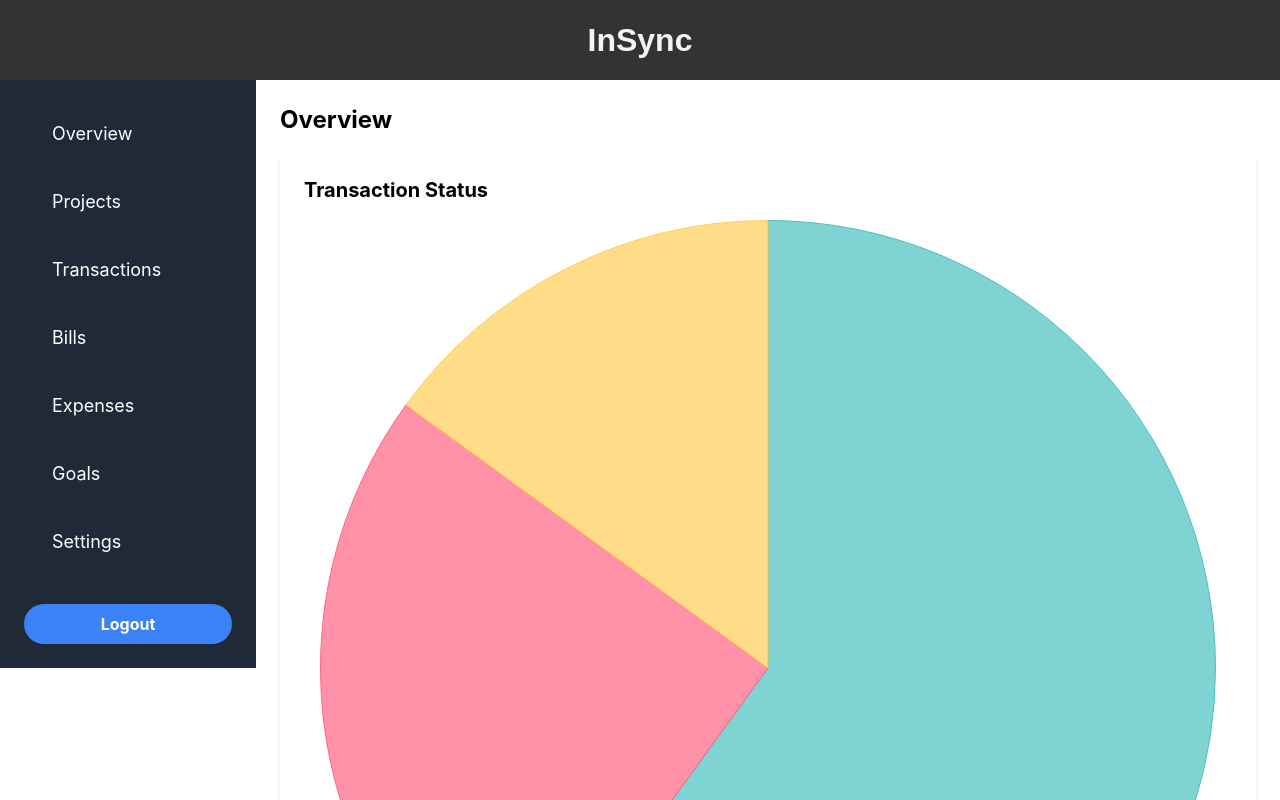
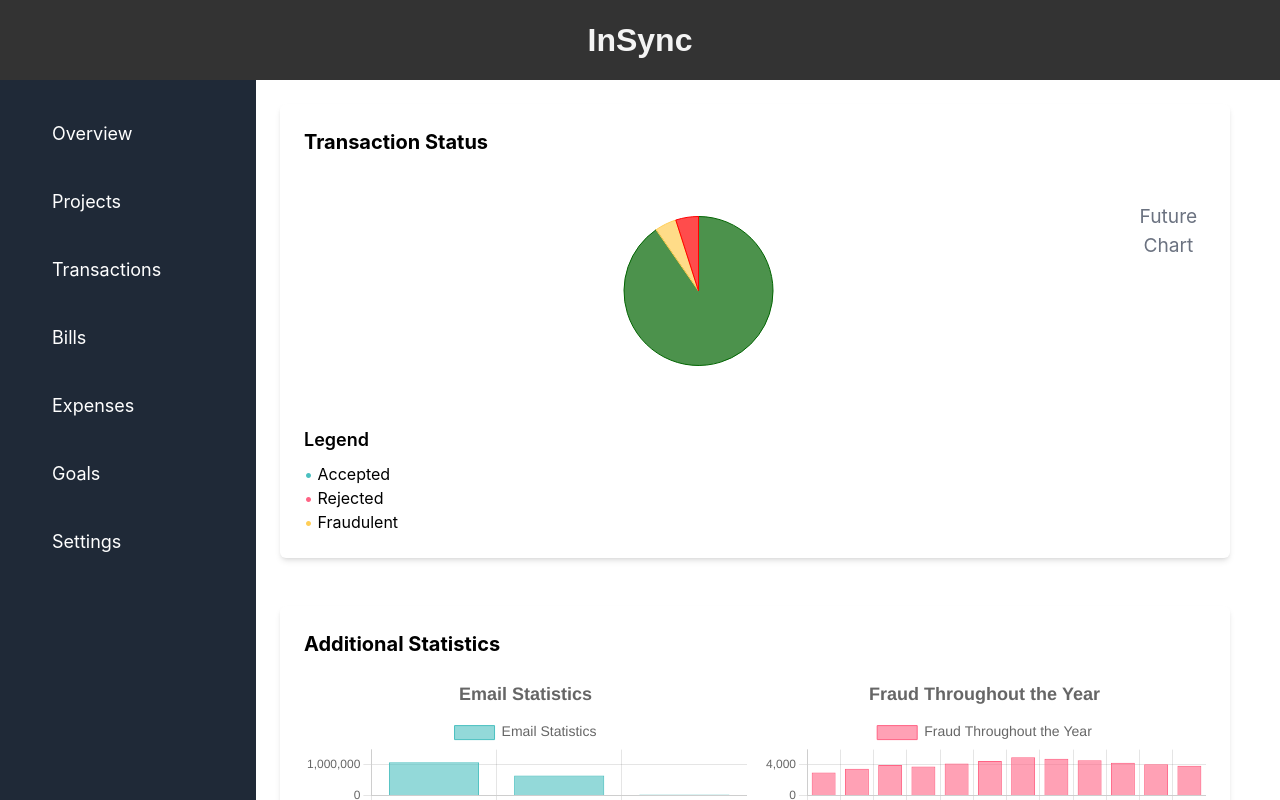
Before and after one commit to Pablxfdez/Infosys-Hackaton, a React (Create React App) app: page /overview in a window 1280 px wide. Shown: the top 800 px of the page. Built offline with nearby package versions, Linux system fonts and the light colour scheme.

Commit message:
finalizing

```diff
--- a/src/App.js
+++ b/src/App.js
@@ -21,14 +21,20 @@ function App() {
     <Router>
       <div className="App">
         <Header />
-        <div className="flex">
+        <div className="flex h-full w-full">
+          <div>
           <Sidebar activeTab={activeTab} setActiveTab={setActiveTab} />
+          </div>
+          <div>
+
           <div className="content flex-1 p-6">
             {loading && (
               <div className="loading-overlay">
                 <div className="loader"></div>
               </div>
             )}
+            <div className="w-full">
+
             <Routes>
               <Route path="/" element={<Home setLoading={setLoading} />} />
               <Route path="/overview" element={<Overview setLoading={setLoading} />} />
@@ -39,8 +45,10 @@ function App() {
               <Route path="/goals" element={<Goals setLoading={setLoading} />} />
               <Route path="/settings" element={<Settings setLoading={setLoading} />} />
             </Routes>
+            </div>
           </div>
         </div>
+      </div>
         <Footer />
       </div>
     </Router>
--- /dev/null
+++ b/src/Components/BarChart.jsx
@@ -0,0 +1,96 @@
+import React from 'react';
+import { Bar } from 'react-chartjs-2';
+import { Chart as ChartJS, CategoryScale, LinearScale, BarElement, Title, Tooltip, Legend } from 'chart.js';
+
+ChartJS.register(CategoryScale, LinearScale, BarElement, Title, Tooltip, Legend);
+
+const BarChart = ({ title }) => {
+  let data;
+  let options;
+
+  const commonOptions = {
+    responsive: true,
+    maintainAspectRatio: false,
+    plugins: {
+      legend: {
+        position: 'top',
+        labels: {
+          font: {
+            size: 14 // Increased font size for legend
+          }
+        }
+      },
+      title: {
+        display: true,
+        text: title,
+        font: {
+          size: 18 // Increased font size for title
+        }
+      },
+    },
+    scales: {
+      x: {
+        ticks: {
+          font: {
+            size: 12 // Increased font size for x-axis labels
+          }
+        }
+      },
+      y: {
+        beginAtZero: true,
+        ticks: {
+          font: {
+            size: 12 // Increased font size for y-axis labels
+          },
+          callback: function(value) {
+            return value.toLocaleString();
+          }
+        }
+      }
+    }
+  };
+
+  if (title === "Email Statistics") {
+    data = {
+      labels: ['Num Emails Sent', 'Num Emails Replied', 'Num Fraud Replies'],
+      datasets: [
+        {
+          label: title,
+          data: [1090000, 654000, 38150],
+          backgroundColor: 'rgba(75, 192, 192, 0.6)',
+          borderColor: 'rgba(75, 192, 192, 1)',
+          borderWidth: 1,
+        },
+      ],
+    };
+    options = {
+      ...commonOptions,
+      // Add any specific options for this chart here
+    };
+  } else if (title === "Fraud Throughout the Year") {
+    data = {
+      labels: ['Jan', 'Feb', 'Mar', 'Apr', 'May', 'Jun', 'Jul', 'Aug', 'Sep', 'Oct', 'Nov', 'Dec'],
+      datasets: [
+        {
+          label: title,
+          data: [3000, 3500, 4000, 3800, 4200, 4500, 5000, 4800, 4600, 4300, 4100, 3900],
+          backgroundColor: 'rgba(255, 99, 132, 0.6)',
+          borderColor: 'rgba(255, 99, 132, 1)',
+          borderWidth: 1,
+        },
+      ],
+    };
+    options = {
+      ...commonOptions,
+      // Add any specific options for this chart here
+    };
+  }
+
+  return (
+    <div className="bar-chart-container">
+      <Bar data={data} options={options} />
+    </div>
+  );
+};
+
+export default BarChart;
--- /dev/null
+++ b/src/Components/GreyPieChart.jsx
@@ -0,0 +1,41 @@
+import React from 'react';
+import { Pie } from 'react-chartjs-2';
+import { Chart as ChartJS, ArcElement, Tooltip, Legend } from 'chart.js';
+
+ChartJS.register(ArcElement, Tooltip, Legend);
+
+const GreyPieChart = () => {
+  const data = {
+    labels: ['Coming Soon'],
+    datasets: [
+      {
+        data: [100],
+        backgroundColor: ['rgba(200, 200, 200, 0.8)'],
+        borderColor: ['rgba(180, 180, 180, 1)'],
+        borderWidth: 1,
+      },
+    ],
+  };
+
+  const options = {
+    responsive: true,
+    maintainAspectRatio: false,
+    plugins: {
+      legend: {
+        display: false,
+      },
+      tooltip: {
+        enabled: false,
+      },
+    },
+  };
+
+  return (
+    <div className="grey-pie-chart-container">
+      <Pie data={data} options={options} />
+      <div className="coming-soon-text">Coming Soon</div>
+    </div>
+  );
+};
+
+export default GreyPieChart;
--- a/src/Components/PieChart.jsx
+++ b/src/Components/PieChart.jsx
@@ -6,20 +6,20 @@ ChartJS.register(Title, Tooltip, Legend, ArcElement);
 
 const PieChart = () => {
   const data = {
-    labels: ['Accepted', 'Rejected', 'Fraudulent'],
+    labels: ['Not Fraudulent', 'Potentially Fraudulent', 'Fraudulent'],
     datasets: [
       {
         label: 'Transaction Status',
-        data: [60, 25, 15], // Example data
+        data: [90.35, 4.72, 100-90.35-4.72], // Example data
         backgroundColor: [
-          'rgba(75, 192, 192, 0.7)', // Accepted
-          'rgba(255, 99, 132, 0.7)', // Rejected
-          'rgba(255, 206, 86, 0.7)'  // Fraudulent
+          'rgba(0, 100, 0, 0.7)', // Accepted
+          'rgba(255, 206, 86, 0.7)', // Rejected
+          'rgba(255, 0, 0, 0.7)'  // Fraudulent
         ],
         borderColor: [
-          'rgba(75, 192, 192, 1)',
-          'rgba(255, 99, 132, 1)',
-          'rgba(255, 206, 86, 1)'
+          'rgba(0, 100, 0, 1)',
+          'rgba(255, 206, 86, 1)',
+          'rgba(255, 0, 0, 1)'
         ],
         borderWidth: 1,
       },
@@ -28,9 +28,10 @@ const PieChart = () => {
 
   const options = {
     responsive: true,
+    maintainAspectRatio: false,
     plugins: {
       legend: {
-        position: 'bottom',
+        display: false, // Hide the legend as we're using a custom one
       },
       tooltip: {
         callbacks: {
--- a/src/Components/SideBar.jsx
+++ b/src/Components/SideBar.jsx
@@ -13,7 +13,7 @@ function Sidebar({ activeTab, setActiveTab }) {
   ];
 
   return (
-    <div className="sidebar bg-gray-800 w-64 p-6 text-white h-full flex flex-col">
+    <div className="sidebar bg-gray-800 w-64 p-6 text-white h-full flex flex-col justify-between">
       <ul className="flex-1">
         {tabs.map((tab) => (
           <li key={tab.id} className={`cursor-pointer p-4 mb-2 rounded-md hover:bg-gray-700 ${activeTab === tab.id ? 'bg-gray-700' : ''}`}>
--- a/src/Components/pages/Loading.css
+++ b/src/Components/pages/Loading.css
@@ -3,6 +3,7 @@
     flex-direction: column;
     align-items: center;
     justify-content: center;
+    padding-left: 500px;
     height: 100vh;
     padding-bottom: '100px';
   }
@@ -25,7 +26,7 @@
 
   p {
     margin-top: 30px;
-    padding-left: 20px;
+    padding-left: 25%;
     padding-bottom: 150px;
     font-size: 1.2rem;
     color: #3498db;
--- a/src/Components/pages/Overview.css
+++ b/src/Components/pages/Overview.css
@@ -1,26 +1,45 @@
-.pie-chart-container {
-    position: relative;
-    height: 150px; /* Adjust height to make the chart smaller */
-    width: 150px; /* Adjust width to make the chart smaller */
-    margin: 0 auto; /* Center the chart */
+.container {
+  max-width: 1200px;
+  margin: 0 auto;
 }
 
-  .pie-chart-container canvas {
-    height: 30% !important; /* Ensure the chart fits the container */
-    width: 30% !important;  /* Ensure the chart fits the container */
+.pie-chart-wrapper {
+  height: 300px;
+  width: 100%;
+  position: relative;
 }
 
-  .pie-chart-legend {
-    margin-top: 1rem;
-    text-align: center; /* Center align the legend */
+.bar-chart-wrapper {
+  height: 400px;
+  width: 100%;
+  position: relative;
 }
 
 .pie-chart-legend ul {
   list-style: none;
   padding: 0;
+  display: flex;
+  justify-content: center;
+  flex-wrap: wrap;
 }
 
 .pie-chart-legend li {
-    margin-bottom: 0.5rem;
-    font-size: 0.875rem; /* Adjust font size if needed */
+  margin: 0 1rem;
+  font-size: 0.875rem;
 }
+
+.grey-pie-chart-container {
+  position: relative;
+  width: 100%;
+  height: 100%;
+  display: flex;
+  justify-content: center;
+  align-items: center;
+}
+
+.coming-soon-text {
+  position: absolute;
+  font-size: 1.2rem;
+  color: #555;
+  font-weight: bold;
+}
--- a/src/Components/pages/Overview.jsx
+++ b/src/Components/pages/Overview.jsx
@@ -1,20 +1,26 @@
 import React from 'react';
-import PieChart from '../PieChart'; // Adjust the path as needed
+import PieChart from '../PieChart';
+import BarChart from '../BarChart';
 
 const Overview = ({ setLoading }) => {
   React.useEffect(() => {
     setLoading(true);
-    // Simulate a delay for loading state
-    setTimeout(() => setLoading(false), 1000);
+    setTimeout(() => setLoading(false), 500);
   }, [setLoading]);
 
   return (
-    <div>
-      <h1 className="text-2xl font-bold mb-4">Overview</h1>
+    <div className="w-fit">
       <div className="grid grid-cols-1 gap-6">
         <div className="bg-white rounded-md shadow-md p-6">
           <h2 className="text-xl font-bold mb-4">Transaction Status</h2>
-          <PieChart />
+          <div className="flex justify-between items-center">
+            <div className="pie-chart-container w-full">
+              <PieChart />
+            </div>
+            <div className="placeholder-chart">
+              <p className="text-center text-gray-500">Future Chart</p>
+            </div>
+          </div>
           <div className="mt-4 pie-chart-legend">
             <h3 className="text-lg font-semibold mb-2">Legend</h3>
             <ul>
@@ -24,6 +30,13 @@ const Overview = ({ setLoading }) => {
             </ul>
           </div>
         </div>
+        <div className="bg-white rounded-md shadow-md p-6 mt-6">
+          <h2 className="text-xl font-bold mb-4">Additional Statistics</h2>
+          <div className="grid grid-cols-2 gap-4">
+            <BarChart title="Email Statistics" />
+            <BarChart title="Fraud Throughout the Year" />
+          </div>
+        </div>
       </div>
     </div>
   );
--- a/src/Components/pages/Transactions.jsx
+++ b/src/Components/pages/Transactions.jsx
@@ -2,9 +2,79 @@ import React from 'react';
 
 function Transactions() {
   return (
-    <div>
-      <h1 className="text-2xl font-bold">Transactions Page</h1>
-      <p>This is the Transactions Page. List all transactions here.</p>
+    <div className="p-4">
+      <table className="min-w-full bg-white">
+        <thead>
+          <tr>
+            <th className="py-2 px-4 border-b">Date</th>
+            <th className="py-2 px-4 border-b">Transaction ID</th>
+            <th className="py-2 px-4 border-b">Customer Name</th>
+            <th className="py-2 px-4 border-b">Amount</th>
+            <th className="py-2 px-4 border-b">Status</th>
+            <th className="py-2 px-4 border-b">Payment Method</th>
+            <th className="py-2 px-4 border-b">Location</th>
+            <th className="py-2 px-4 border-b">Remarks</th>
+            <th className="py-2 px-4 border-b">Risk Percentage</th>
+          </tr>
+        </thead>
+        <tbody>
+          <tr>
+            <td className="py-2 px-4 border-b">2024-01-01</td>
+            <td className="py-2 px-4 border-b">T001</td>
+            <td className="py-2 px-4 border-b">John Doe</td>
+            <td className="py-2 px-4 border-b">$100.00</td>
+            <td className="py-2 px-4 border-b">Completed</td>
+            <td className="py-2 px-4 border-b">Credit Card</td>
+            <td className="py-2 px-4 border-b">New York</td>
+            <td className="py-2 px-4 border-b">Accepted</td>
+            <td className="py-2 px-4 border-b">12.5%</td>
+          </tr>
+          <tr>
+            <td className="py-2 px-4 border-b">2024-01-02</td>
+            <td className="py-2 px-4 border-b">T002</td>
+            <td className="py-2 px-4 border-b">Jane Smith</td>
+            <td className="py-2 px-4 border-b">$252.97</td>
+            <td className="py-2 px-4 border-b">Pending</td>
+            <td className="py-2 px-4 border-b">PayPal</td>
+            <td className="py-2 px-4 border-b">Los Angeles</td>
+            <td className="py-2 px-4 border-b">Verification required</td>
+            <td className="py-2 px-4 border-b">63.6%</td>
+          </tr>
+          <tr>
+            <td className="py-2 px-4 border-b">2024-01-03</td>
+            <td className="py-2 px-4 border-b">T003</td>
+            <td className="py-2 px-4 border-b">Alice Johnson</td>
+            <td className="py-2 px-4 border-b">$150.54</td>
+            <td className="py-2 px-4 border-b">Failed</td>
+            <td className="py-2 px-4 border-b">Debit Card</td>
+            <td className="py-2 px-4 border-b">Chicago</td>
+            <td className="py-2 px-4 border-b">Fraudulent</td>
+            <td className="py-2 px-4 border-b">81.2%</td>
+          </tr>
+          <tr>
+            <td className="py-2 px-4 border-b">2024-01-04</td>
+            <td className="py-2 px-4 border-b">T004</td>
+            <td className="py-2 px-4 border-b">Teddy Brown</td>
+            <td className="py-2 px-4 border-b">$302.53</td>
+            <td className="py-2 px-4 border-b">Completed</td>
+            <td className="py-2 px-4 border-b">Bank Transfer</td>
+            <td className="py-2 px-4 border-b">Houston</td>
+            <td className="py-2 px-4 border-b">Accepted</td>
+            <td className="py-2 px-4 border-b">28.3%</td>
+          </tr>
+          <tr>
+            <td className="py-2 px-4 border-b">2024-01-01</td>
+            <td className="py-2 px-4 border-b">T001</td>
+            <td className="py-2 px-4 border-b">John Doe</td>
+            <td className="py-2 px-4 border-b">$9000.00</td>
+            <td className="py-2 px-4 border-b">Completed</td>
+            <td className="py-2 px-4 border-b">Credit Card</td>
+            <td className="py-2 px-4 border-b">New York</td>
+            <td className="py-2 px-4 border-b">Fraudulent</td>
+            <td className="py-2 px-4 border-b">89.3%</td>
+          </tr>
+        </tbody>
+      </table>
     </div>
   );
 }
```
Lines whose indentation alone changed are shown as unchanged.
